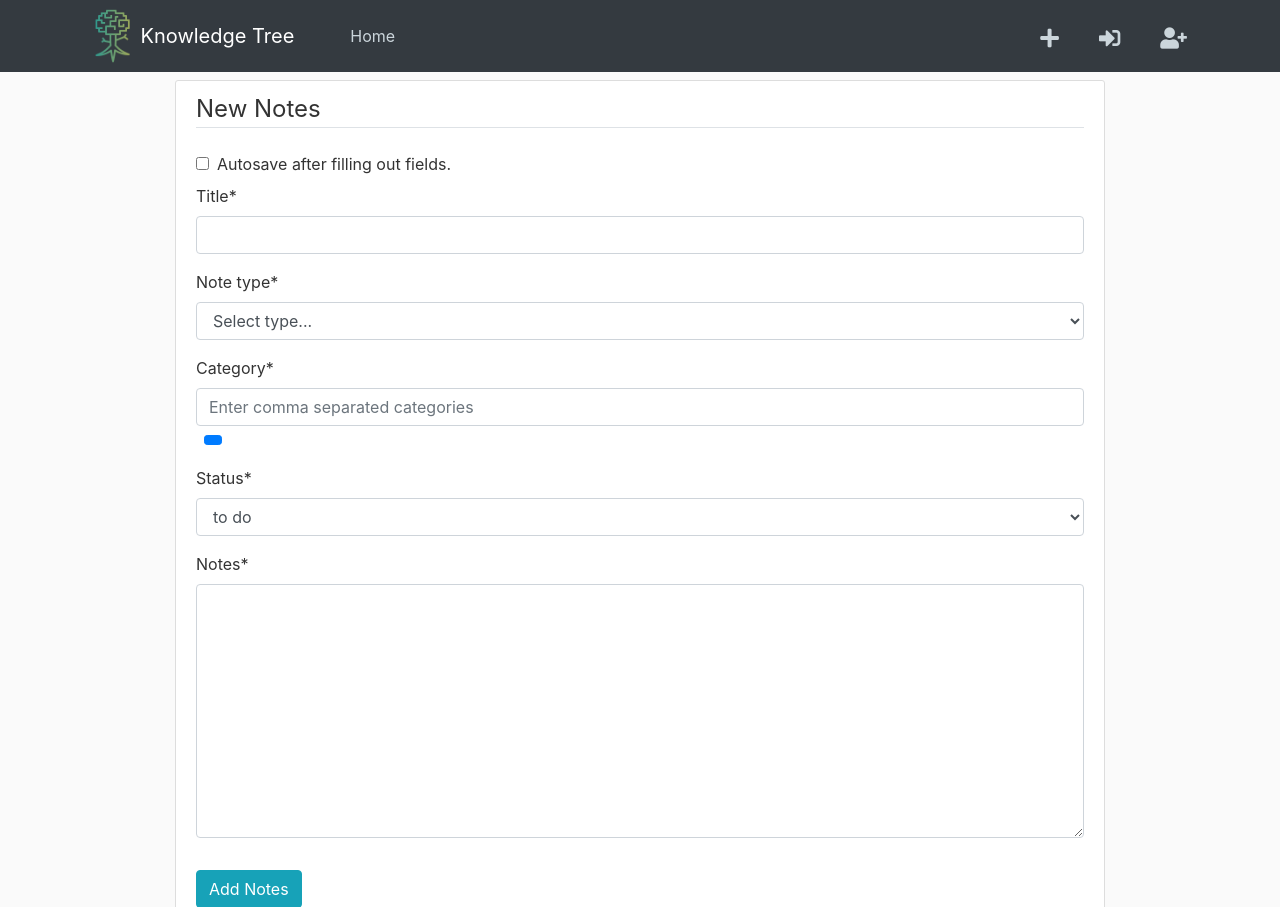
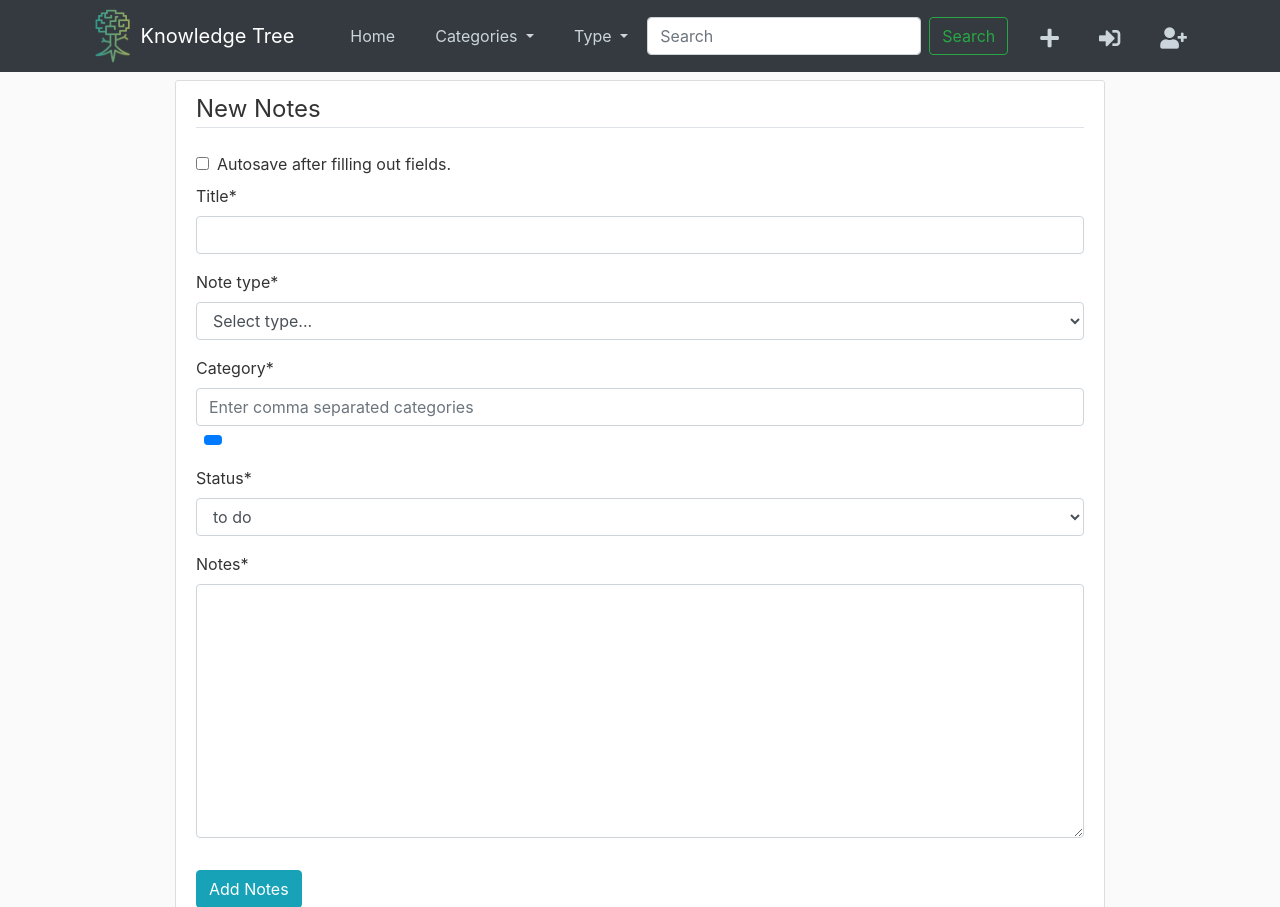
Before and after one commit to dotLorenzo/Note-Taking-App, a Django app: page /post/new/ in a window 1280 px wide. Shown: the top 907 px of the page. Run offline with Django 3.2, Linux system fonts and the light colour scheme; some libraries are stand-ins or nearby versions.

Commit message:
sorting my categories completed

```diff
--- a/feed/forms.py
+++ b/feed/forms.py
@@ -9,16 +9,8 @@ class CreateForm(forms.ModelForm):
 		fields = ['title', 'note_type', 'author', 'category', 'status', 'rating', 'notes']
 		widgets = {'category': forms.TextInput(attrs={'placeholder':'Enter comma separated categories'})}
 
-	# def clean(self):
-	# 	cleaned_data = super(CreateForm, self).clean()
-
-	# 	category = cleaned_data['category'].replace("[!&/\\#+()£$~%.\'\":*?<>{}]", " ")
-	# 	category = ' '.join(category.split())
-
-	# 	categories = [c.title() for c in category.split(',')]
-
-	# 	for category in categories:
-	# 		self.insert_category(category)
+	def __init__(self, *args, **kwargs):
+		super(CreateForm, self).__init__(*args, **kwargs)
 
 	def clean_title(self):
 		data  = self.cleaned_data['title']
@@ -26,29 +18,32 @@ class CreateForm(forms.ModelForm):
 
 		return title
 
-	def clean_category(self):
-		data = self.cleaned_data['category']
-		category = re.sub("[!&/\\#+()£$~%.\'\":*?<>{}]", "", data)
-		category = ' '.join(category.split()).strip()
+	# def clean_category(self):
+	# 	print(self.post_id)
+	# 	data = self.cleaned_data['category']
+	# 	category = re.sub("[!&/\\#+()£$~%.\'\":*?<>{}]", "", data)
+	# 	category = ' '.join(category.split()).strip()
 
-		categories = [c.lower() for c in category.split(',')]
+	# 	categories = [c.lower() for c in category.split(',')]
 
-		self.insert_categories(categories)
+	# 	self.insert_categories(categories, post_id)
 
-		return category
+	# 	return category
 
 
-	def insert_categories(data):
-		'''insert new categories into db or increment by one if category exists'''
-		for c in categories:
-			try:
-				cat = Categories.objects.filter(category=c)
-				if not cat.exists():
-					new_c = Categories()
-					new_c.category = c
-					new_c.count = 1
-					new_c.save()
-				else:
-					cat.update(count=F('count')+1)
-			except:
-				continue
+	# def insert_categories(self, categories, post_id):
+	# 	'''insert new categories into Post db and M2M db or increment by one if category exists'''
+	# 	for c in categories:
+	# 		try:
+	# 			cat = Categories.objects.filter(category=c)
+	# 			if not cat.exists():
+	# 				new_c = Categories()
+	# 				new_c.category = c
+	# 				new_c.count = 1
+	# 				new_c.save()
+	# 			else:
+	# 				cat.update(count=F('count')+1)
+	# 			# insert each category to the M2M db for the corresponding post object
+	# 			Post.objects.get(id=post_id).categories.add(Categories.objects.get(category=c))
+	# 		except:
+	# 			continue
--- a/feed/models.py
+++ b/feed/models.py
@@ -46,7 +46,7 @@ class Post(models.Model):
 	]
 	title = models.CharField(max_length=100)
 	note_type = models.CharField(max_length=100,choices=type_choices,null=True)
-	# categories = models.ManyToManyField(Categories)
+	categories = models.ManyToManyField(Categories)
 	category = models.CharField(max_length=100, null=True)
 	author = models.CharField(max_length=100, default='', blank=True)
 	notes = RichTextField()
--- a/feed/static/js_scripts/autoSave.js
+++ b/feed/static/js_scripts/autoSave.js
@@ -41,9 +41,10 @@ $(function() {
 	function checkChange() {
 		update = setInterval(() => {
 
+			($('#autosave_checked').length) ? console.log("exists") : console.log("does not exist");
+
 			//if autosave selected on Create View and required fields filled out then redirect to the edit page after submit
 			if ($('#autosave_checked').length) {
-
 				if( $('#autosave_checked').is(':checked') ) {
 					if($(title).val() && $(category).val() && $(note_type).val() && states["CKEDITOR"]) {
 						console.log('atuosave checked and minimum fields filled out');
--- a/feed/templates/feed/base.html
+++ b/feed/templates/feed/base.html
@@ -33,7 +33,7 @@
   <div class="collapse navbar-collapse" id="navbarToggle">
     <div class="navbar-nav mr-auto">
       <a class="nav-item nav-link" href="{% url 'feed-home' %} ">Home</a>
-      {% if request.path ==  '/' or 'type' in request.path %}
+      {% if request.path ==  '/' or 'type' or 'category' in request.path %}
       <li class="dropdown">
        <a class="nav-item nav-link dropdown-toggle" data-toggle="dropdown" href="#">Categories
 	    <span class="caret"></span></a>
@@ -56,7 +56,7 @@
 	</li>
   {% endif %}
 </div>
-{% if request.path ==  '/' or 'type' in request.path %}
+{% if request.path ==  '/' or 'type' or 'category' in request.path %}
 <div class="navbar-nav">
 	<form class="form-inline my-2 my-lg-0 pull-right">
       <input class="form-control mr-sm-2" type="search" placeholder="Search" aria-label="Search">
--- a/feed/views.py
+++ b/feed/views.py
@@ -29,13 +29,13 @@ class PostListView(ListView):
 		context['top_categories'] = [category['category'] for category in top_categories]
 
 		filter_note_type = self.kwargs.get('type')
-		filter_category = self.kwargs.get('cat')
+		filter_cat_type = self.kwargs.get('cat')
 
 		if filter_note_type:
 			context['posts'] = Post.objects.filter(note_type=filter_note_type).order_by('-date_posted')
-		elif filter_category:
-			# context['posts'] = reversed(Post.objects.filter(category='hmmm'))
-			pass
+		if filter_cat_type:
+			context['posts'] = Categories.objects.get(category=filter_cat_type).post_set.values().order_by('-date_posted')
+
 		return context
 
 class PostDetailView(DetailView):
@@ -56,6 +56,8 @@ class CreatePost(SuccessMessageMixin, FormView):
 		new_form = form.save()
 		self.success_message =  f'New notes {form.instance.title} created.'
 
+		insert_categories(form.instance.category, form.instance.id)
+
 		if self.request.session.get('autocreate'):
 			del self.request.session['autocreate']
 			return HttpResponseRedirect(reverse('post-edit', kwargs={'pk':new_form.pk}))
@@ -69,7 +71,8 @@ def autocreate(request):
 		data = request.POST.dict()
 		autocreate_set = data['autocreate']
 
-		if autocreate_set:
+		if autocreate_set == True:
+			print("CREATING AUTOCREATE SESSION")
 			request.session['autocreate'] = True
 		else:
 			request.session.pop('autocreate', None)
@@ -95,7 +98,7 @@ class EditPostView(LoginRequiredMixin, SuccessMessageMixin, UpdateView):
 		form.instance.posted_by = self.request.user
 		form.save()
 		self.success_message = f'Notes {form.instance.title} edited.'
-		insert_categories(form.instance.category)
+		insert_categories(form.instance.category, self.get_object().id)
 		return super().form_valid(form)
 
 class DeletePostView(LoginRequiredMixin, SuccessMessageMixin, DeleteView):
@@ -145,7 +148,7 @@ def autosave_post(request):
 			Post.objects.filter(id=post_id).update(note_type=value)
 		elif "category" in field:
 			check_categories(value, post_id)
-			insert_categories(value)
+			insert_categories(value, post_id)
 			Post.objects.filter(id=post_id).update(category=value)
 		elif "status" in field:
 			Post.objects.filter(id=post_id).update(status=value)
@@ -163,7 +166,7 @@ def autosave_post(request):
 		return HttpResponse(autosave_message)
 
 
-def insert_categories(data):
+def insert_categories(data, post_id):
 	'''insert new categories into db or increment by one if category exists'''
 	categories = format_category(data)
 
@@ -177,8 +180,11 @@ def insert_categories(data):
 				new_c.save()
 			else:
 				cat.update(count=F('count')+1)
+			# insert each category to the M2M db for the corresponding post object
+			Post.objects.get(id=post_id).categories.add(Categories.objects.get(category=c))
 		except:
 			continue
+
 
 def format_category(data):
 	category = re.sub("[!&/\\#+()£$~%.\'\":*?<>{}]", "", data)
@@ -212,6 +218,6 @@ def delete_category(c):
 	new_c = Categories.objects.filter(category=c)
 	if new_c.exists():
 		new_c.update(count=F('count')-1)
-		cat_count = Categories.objects.filter(category='hmmm').values()[0]['count']
+		cat_count = new_c.values()[0]['count'] #Categories.objects.filter(category='hmmm') CHECK HERE IF ERROR
 		if  cat_count <= 0:
 			new_c.delete()
```
Also changed, not shown: db.sqlite3, feed/migrations/0007_post_categories.py (added), 1 other file.
